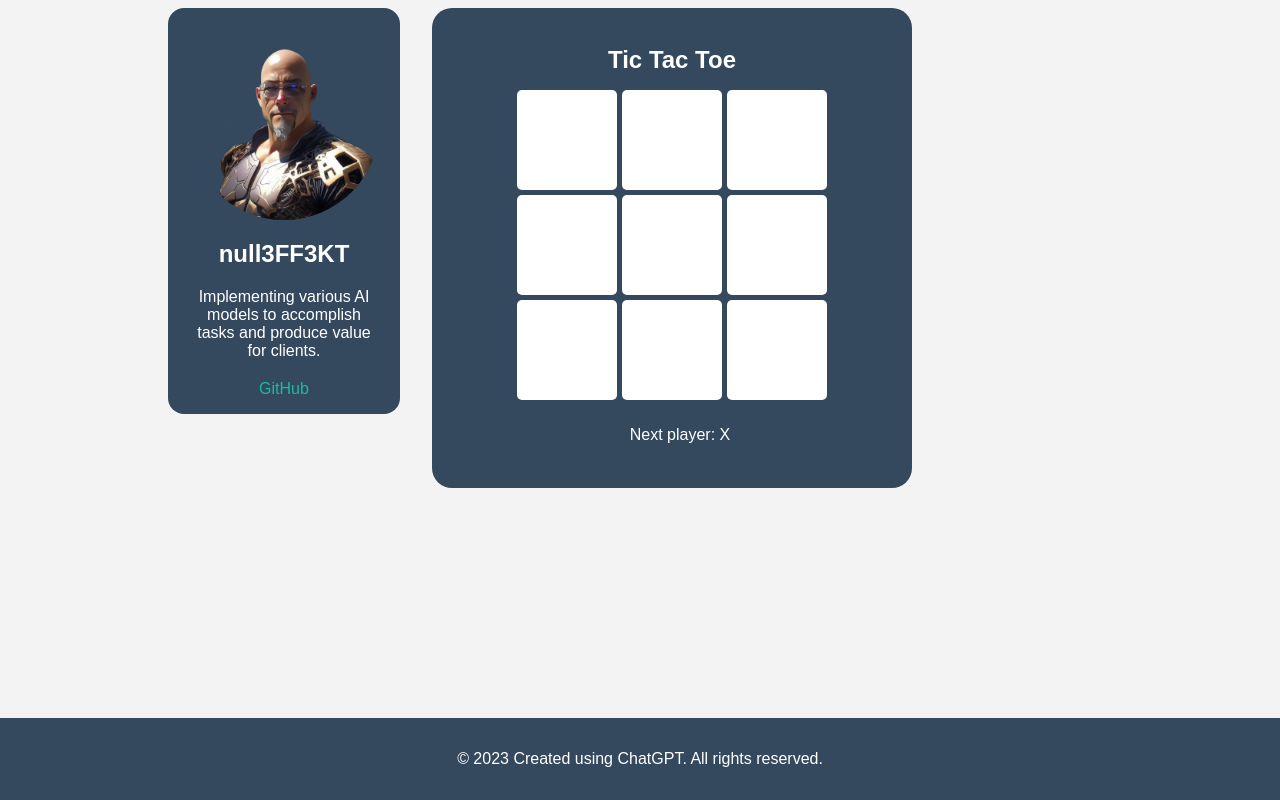
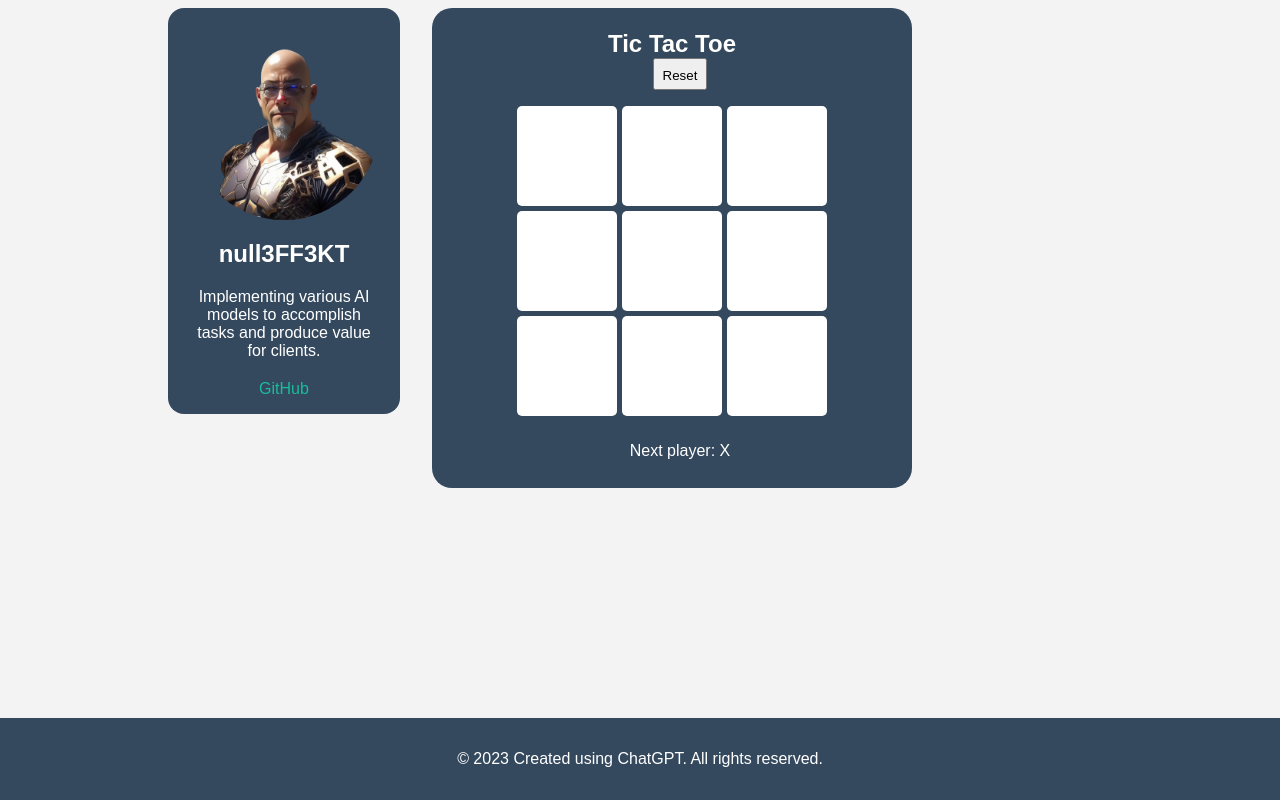
Before and after one commit to null3FF3KT/null3ff3kt-ng, an Angular app: page / in a window 1280 px wide. Built offline with nearby package versions, Linux system fonts and the light colour scheme.

Commit message:
Add Reset Button

```diff
--- a/src/app/tic-tac-toe/tic-tac-toe.component.html
+++ b/src/app/tic-tac-toe/tic-tac-toe.component.html
@@ -1,6 +1,6 @@
 <div class="tic-tac-toe-container">
     <h2>Tic Tac Toe</h2>
-
+    <button class="new-game-button" (click)="newGame()">Reset</button>
     <div class="tic-tac-toe-grid">
         <div *ngFor="let square of squares; let i = index" (click)="makeMove(i)">
             <p>{{ square }}</p>
```
